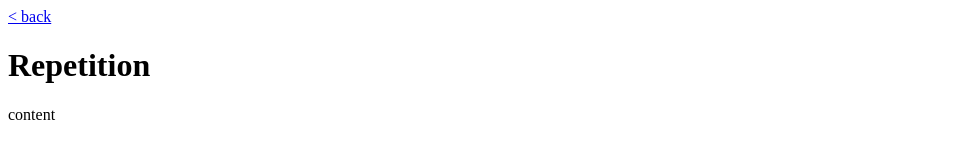
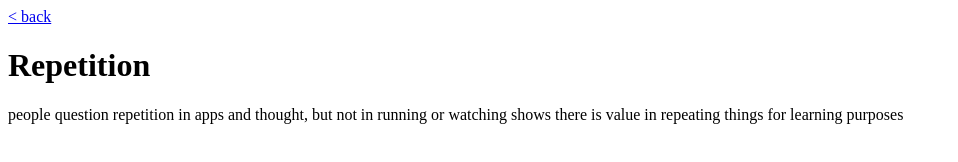
Before and after one commit to strawstack/Paper, a plain HTML site: page posts/repetition.html in a window 1280 px wide. Shown: the whole page, without its empty margins (0-958 px from the left). Drawn offline with Linux system fonts and the light colour scheme.

Commit message:
Update repetition.html

```diff
--- a/posts/repetition.html
+++ b/posts/repetition.html
@@ -6,10 +6,12 @@ html`
 +++
 title: Repetition
 date: 23 Jan 2025
-summary: repeating though and repeating races
+summary: repeating thought and repeating races
 +++
 # Repetition
 
-content
+people question repetition in apps and thought, but not in running or watching shows
+there is value in repeating things for learning purposes
+
 `;
 </script></body></html>
```
